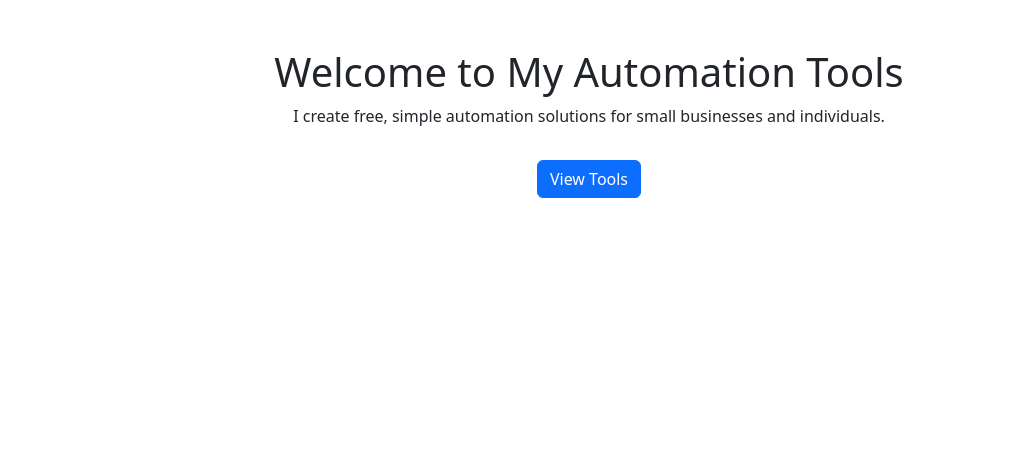
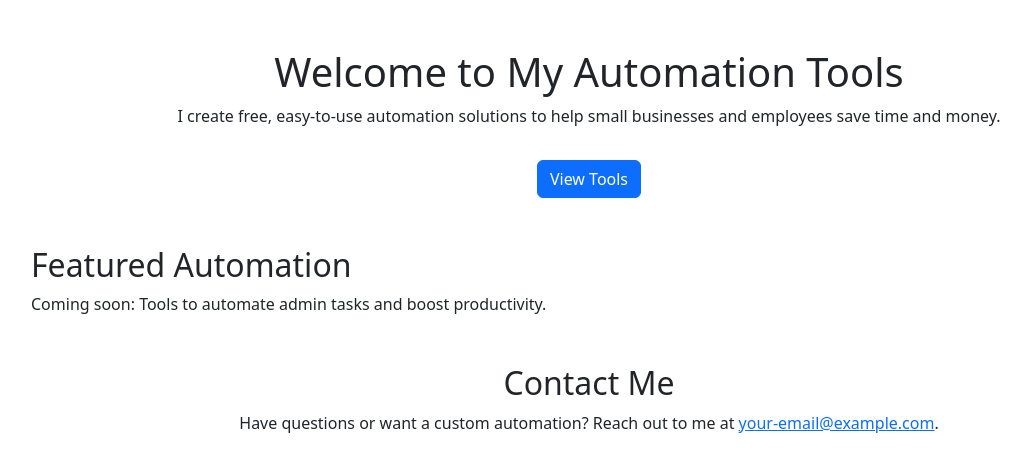
Before and after one commit to 23bcm/my-automation-website, a plain HTML site: page index.html in a window 1280 px wide. Shown: the whole page, without its empty margins (51-1082 px from the left). Drawn offline with nearby package versions, Linux system fonts and the light colour scheme.

Commit message:
Add sections to index

```diff
--- a/index.html
+++ b/index.html
@@ -7,10 +7,23 @@
     <link rel="stylesheet" href="https://cdn.jsdelivr.net/npm/bootstrap@5.3.0/dist/css/bootstrap.min.css">
 </head>
 <body>
+    <!-- Home Section -->
     <div class="container text-center mt-5">
         <h1>Welcome to My Automation Tools</h1>
-        <p>I create free, simple automation solutions for small businesses and individuals.</p>
+        <p>I create free, easy-to-use automation solutions to help small businesses and employees save time and money.</p>
         <a href="#showcase" class="btn btn-primary mt-3">View Tools</a>
+    </div>
+
+    <!-- Showcase Section -->
+    <div id="showcase" class="container mt-5">
+        <h2>Featured Automation</h2>
+        <p>Coming soon: Tools to automate admin tasks and boost productivity.</p>
+    </div>
+
+    <!-- Contact Section -->
+    <div class="container text-center mt-5">
+        <h2>Contact Me</h2>
+        <p>Have questions or want a custom automation? Reach out to me at <a href="mailto:your-email@example.com">your-email@example.com</a>.</p>
     </div>
 </body>
 </html>
```
